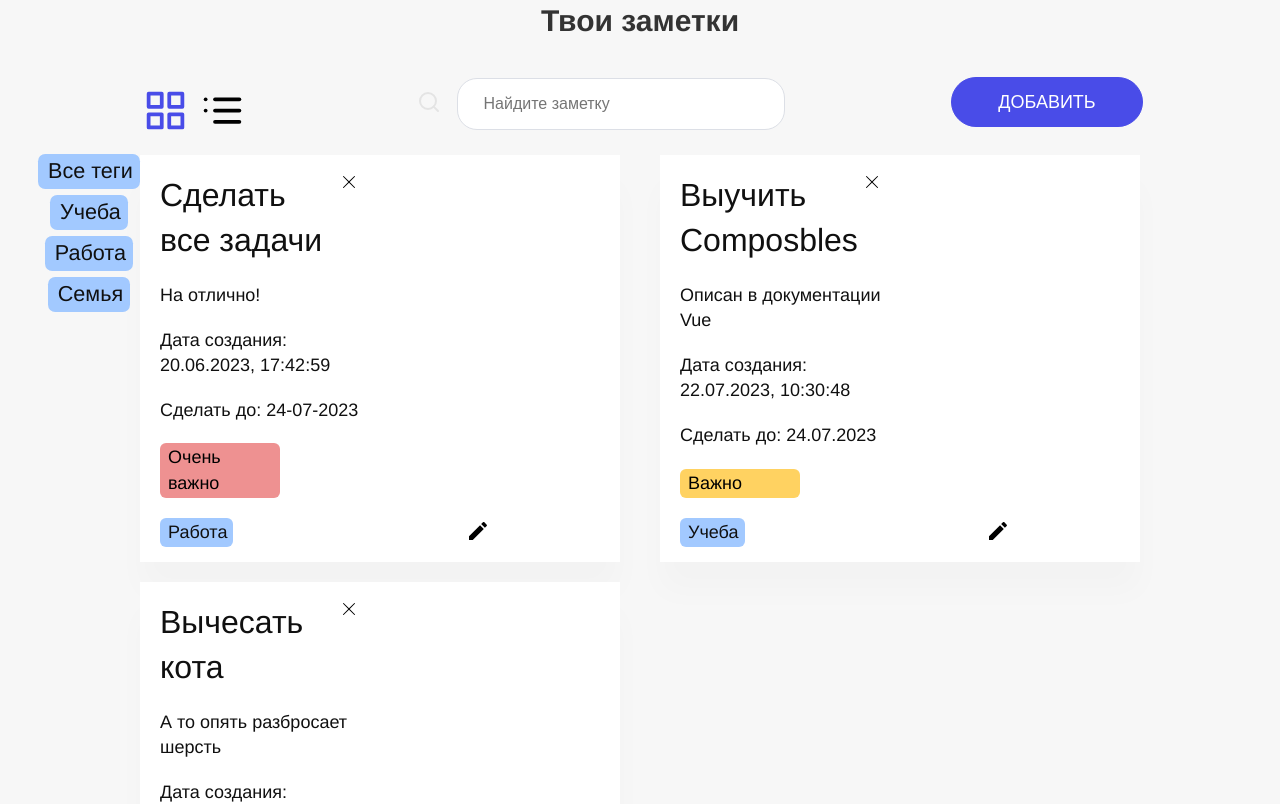
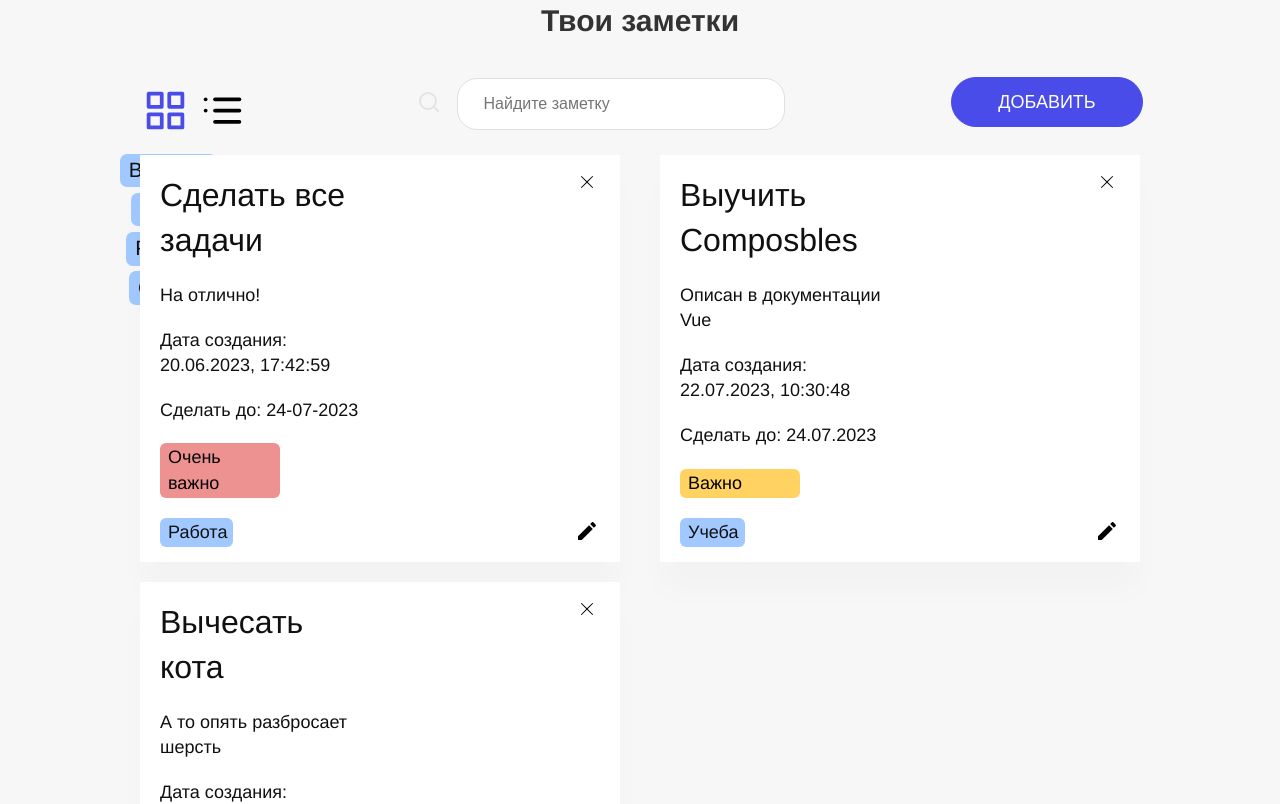
Before and after one commit to zva-2000/Note-App, a Vue app: page / in a window 1280 px wide. Shown: the top 804 px of the page. Built offline with nearby package versions, Linux system fonts and the light colour scheme.

Commit message:
Новое приложение

```diff
--- a/src/components/BaseNote.vue
+++ b/src/components/BaseNote.vue
@@ -1,7 +1,7 @@
 <template>
   <div class="note-header" :class="viewMode">
     <h1>{{ note.title }}</h1>
-    <BaseDeleteButton class="delete-button" @click="removeNote(index)" />
+    <!-- <BaseDeleteButton class="delete-button" @click="removeNote(index)" /> -->
   </div>
   <div class="note-body" :class="viewMode">
     <p>{{ note.descr }}</p>
@@ -31,8 +31,6 @@ const props = defineProps<{
 
 import SelectedTegs from './SelectedTegs.vue';
 
-import BaseDeleteButton from './BaseDeleteButton.vue';
-
 import { useNotes } from '../composables/useNotes.js';
 
 const { notes, removeNote } = useNotes();
@@ -43,7 +41,7 @@ const { notesFilter, viewMode, notesFilterByTag } = useFilter();
 
 const importanceColors = ref({
   'Очень важно': '#ee9191',
-  Важно: '#ffd261',
+  'Важно': '#ffd261',
   'Не важно': '#a7be8e',
 });
 
--- a/src/components/InputsForNote.vue
+++ b/src/components/InputsForNote.vue
@@ -1,36 +1,35 @@
 <template>
 
-<div class="note">
     <BaseInput
         placeholder="Введите текст"
         v-model:value="note.title"
         type="text"
-        class="base-input"
+        class="header-input"
     />
-<!--
-    <ChangeNoteButton/>
-    <BaseDeleteButton class="delete-button" @click="removeNote(index)"/> -->
 
     <BaseTextarea
         placeholder="Введите текст"
         v-model:value="note.descr"
-        class="base-textarea"
+        class="note-textarea"
     />
-    <BaseInput
-        class="date-input"
+    <div class="date-note">
+        <p class="date-text">Дедлайн:</p>
+        <BaseInput
+        class="date-note-input"
         v-model:value="note.date"
         type="date"
         placeholder="Введите дату"
-    />
+    /></div>
+
 
     <ComponentWithDropdown
-        class="impr-input"
+        class="impr-input-note"
         v-model:value="note.impr"
         v-model:options="options"
     />
 
     <addTegComponent
-        :class-name="'teg-input'"
+        :class-name="'teg-input-note'"
         @chooseTeg="addTagToNote"
         :selectedTegs="note.teg"
         @deleteTag="deleteTagInChangeNote(index)"
@@ -38,7 +37,6 @@
 
     <!-- <SelectedTegs class="note-teg" :items="note.teg"/> -->
 
-</div>
 </template>
 
 <script setup lang="ts">
@@ -49,6 +47,7 @@ const props = defineProps<{
   impr: string,
   date: string,
   teg: string[]};
+  index: number;
 }>();
 
 import { useNotes } from '../composables/useNotes.js';
@@ -82,4 +81,45 @@ const deleteTagInChangeNote = (index) => {
 
 <style>
 
+.header-input {
+    position: relative;
+    bottom: 28px;
+    width: 405px;
+}
+
+.note-textarea {
+    position: relative;
+    bottom: 21px;
+    width: 405px;
+}
+
+.date-note{
+    display: flex;
+    position: relative;
+    bottom: 15px;
+    width: 405px;
+    gap: 10px;
+}
+
+.date-note-input{
+    width: 320px;
+}
+
+.date-text {
+    width: 77px;
+    position: relative;
+    top: 10px;
+}
+
+.impr-input-note {
+    position: relative;
+    bottom: 8px;
+    width: 405px;
+}
+
+.teg-input-note {
+    position: relative;
+    bottom: 8px;
+    width: 405px;
+}
 </style>
--- a/src/components/NoteWithInputs.vue
+++ b/src/components/NoteWithInputs.vue
@@ -1,12 +1,10 @@
 <template>
   <div class="note" :class="viewMode">
-    <div v-if="edit">
-      <BaseNote :note="note" :index="index" />
-    </div>
+    <BaseDeleteButton class="delete-button" @click="removeNote(index)" />
 
-    <div v-if="!edit">
-      <InputsForNote :note="note" />
-    </div>
+      <BaseNote :note="note" :index="index" v-if="edit"/>
+
+      <InputsForNote :note="note" v-if="!edit" :index="index"/>
 
     <ChangeNoteButton @click="editor" class="change-btn" />
   </div>
@@ -36,6 +34,8 @@ import BaseNote from './BaseNote.vue';
 import ChangeNoteButton from './ChangeNoteButton.vue';
 
 import InputsForNote from './InputsForNote.vue';
+
+import BaseDeleteButton from './BaseDeleteButton.vue';
 
 import { useNotes } from '../composables/useNotes.js';
 
@@ -76,11 +76,11 @@ const { notesFilter, viewMode, notesFilterByTag } = useFilter();
 }
 
 .delete-button {
-  margin-right: 12px;
-  color: #999999;
-  &:last-child {
-    margin-right: 0;
-  }
+  margin-left: 42px;
+    color: #999999;
+    float: right;
+    position: relative;
+    left: 21px;
 }
 
 .note-teg {
@@ -88,6 +88,6 @@ const { notesFilter, viewMode, notesFilterByTag } = useFilter();
 }
 
 .change-btn {
-  margin-left: 300px;
+  margin-left: 93%;
 }
 </style>
--- a/src/components/NotesWindow.vue
+++ b/src/components/NotesWindow.vue
@@ -73,8 +73,9 @@ const { notes, visibleModal } = useNotes();
 .tags {
   display: flex;
   flex-direction: column;
-  margin-left: 2rem;
-  zoom: 120%;
+  margin-left: 6.5rem;
+  zoom: 115%;
+  z-index: -1;
 }
 
 .all-notes {
```
